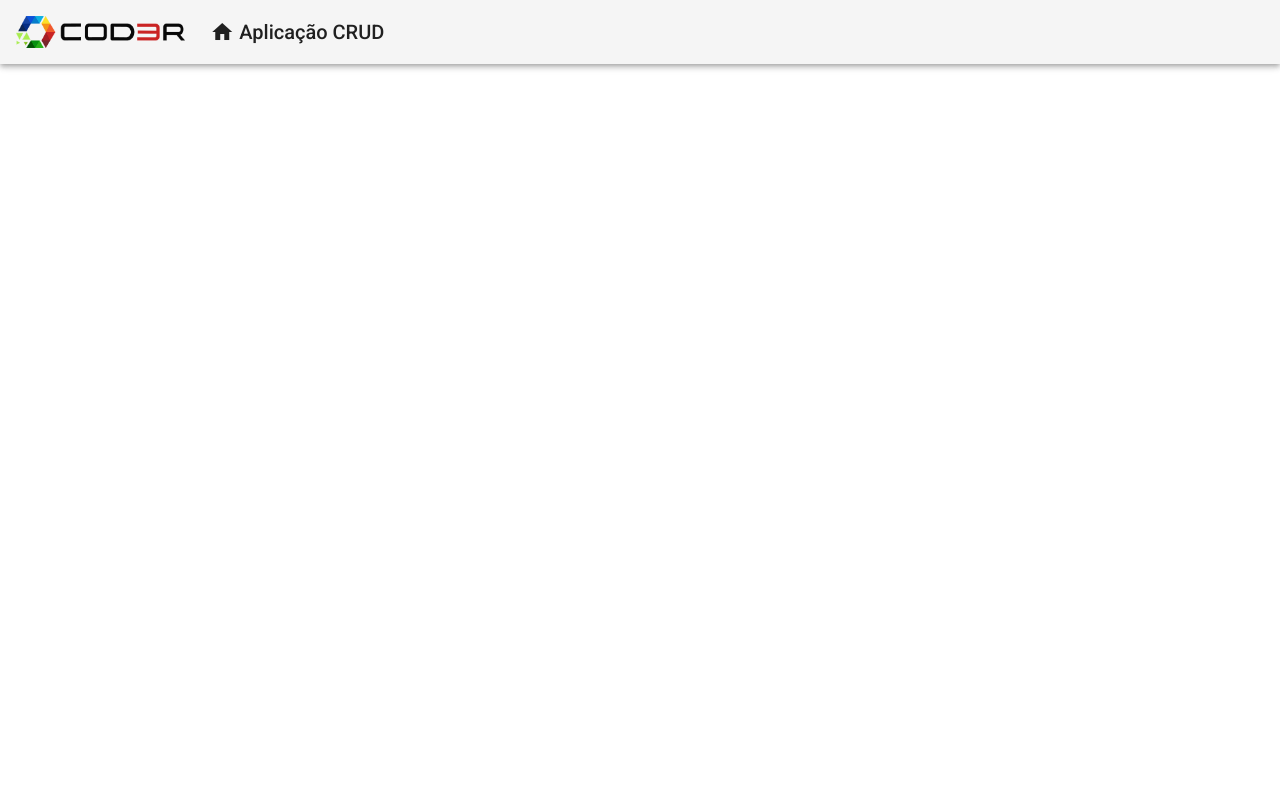
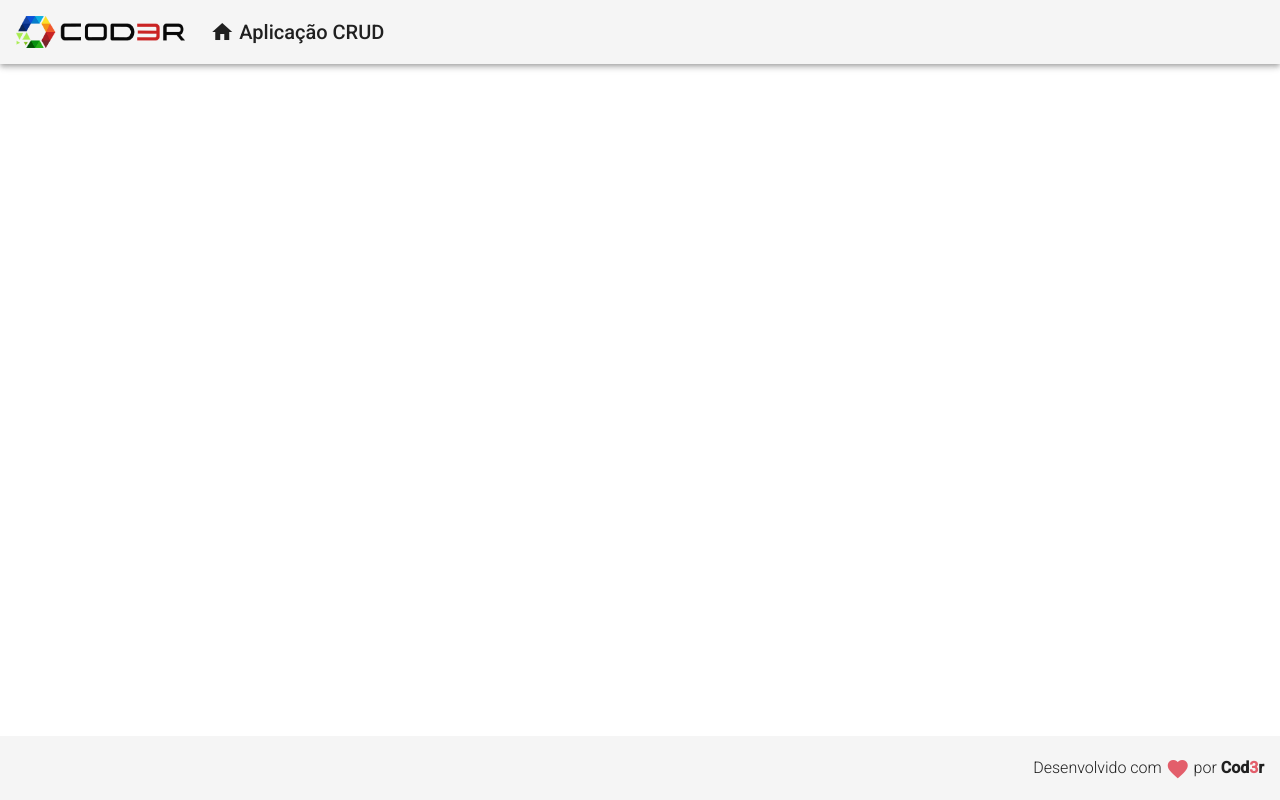
Before and after one commit to maxrodrigues/first-angular, an Angular app: page / in a window 1280 px wide. Built offline with nearby package versions, Linux system fonts and the light colour scheme.

Commit message:
footer component

```diff
--- a/src/app/app.component.html
+++ b/src/app/app.component.html
@@ -1 +1,2 @@
 <app-header></app-header>
+<app-footer></app-footer>
--- a/src/app/app.module.ts
+++ b/src/app/app.module.ts
@@ -7,11 +7,13 @@
 import { HeaderComponent } from './components/template/header/header.component';
 
 import { MatToolbarModule } from '@angular/material/toolbar';
+import { FooterComponent } from './components/template/footer/footer.component';
 
 @NgModule({
   declarations: [
     AppComponent,
-    HeaderComponent
+    HeaderComponent,
+    FooterComponent
   ],
   imports: [
     BrowserModule,
--- /dev/null
+++ b/src/app/components/template/footer/footer.component.css
@@ -0,0 +1,13 @@
+.footer {
+    position: fixed;
+    bottom: 0;
+
+    display: flex;
+    justify-content: flex-end;
+
+}
+
+.footer > span {
+    font-weight: 300;
+    font-size: 1rem;
+}
--- /dev/null
+++ b/src/app/components/template/footer/footer.component.html
@@ -0,0 +1,9 @@
+<mat-toolbar class="footer">
+    <span>
+        Desenvolvido com
+        <i class="material-icons red v-middle">
+            favorite
+        </i>
+        por <strong>Cod<span class="red">3</span>r</strong>
+    </span>
+</mat-toolbar>
--- /dev/null
+++ b/src/app/components/template/footer/footer.component.ts
@@ -0,0 +1,15 @@
+import { Component, OnInit } from '@angular/core';
+
+@Component({
+  selector: 'app-footer',
+  templateUrl: './footer.component.html',
+  styleUrls: ['./footer.component.css']
+})
+export class FooterComponent implements OnInit {
+
+  constructor() { }
+
+  ngOnInit(): void {
+  }
+
+}
--- a/src/styles.css
+++ b/src/styles.css
@@ -2,3 +2,11 @@
 
 html, body { height: 100%; }
 body { margin: 0; font-family: Roboto, "Helvetica Neue", sans-serif; }
+
+.red {
+    color: rgb(227, 94, 107);
+}
+
+.v-middle {
+    vertical-align: middle;
+}
```
